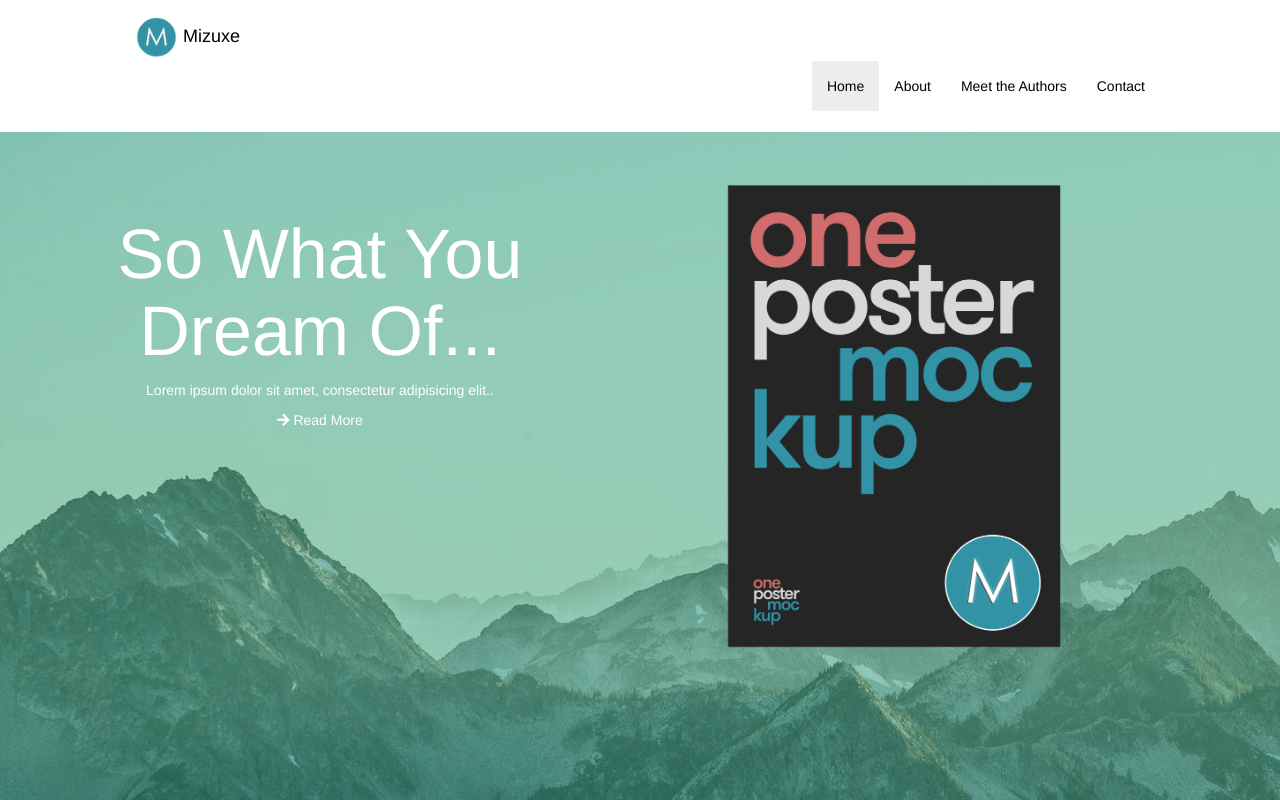
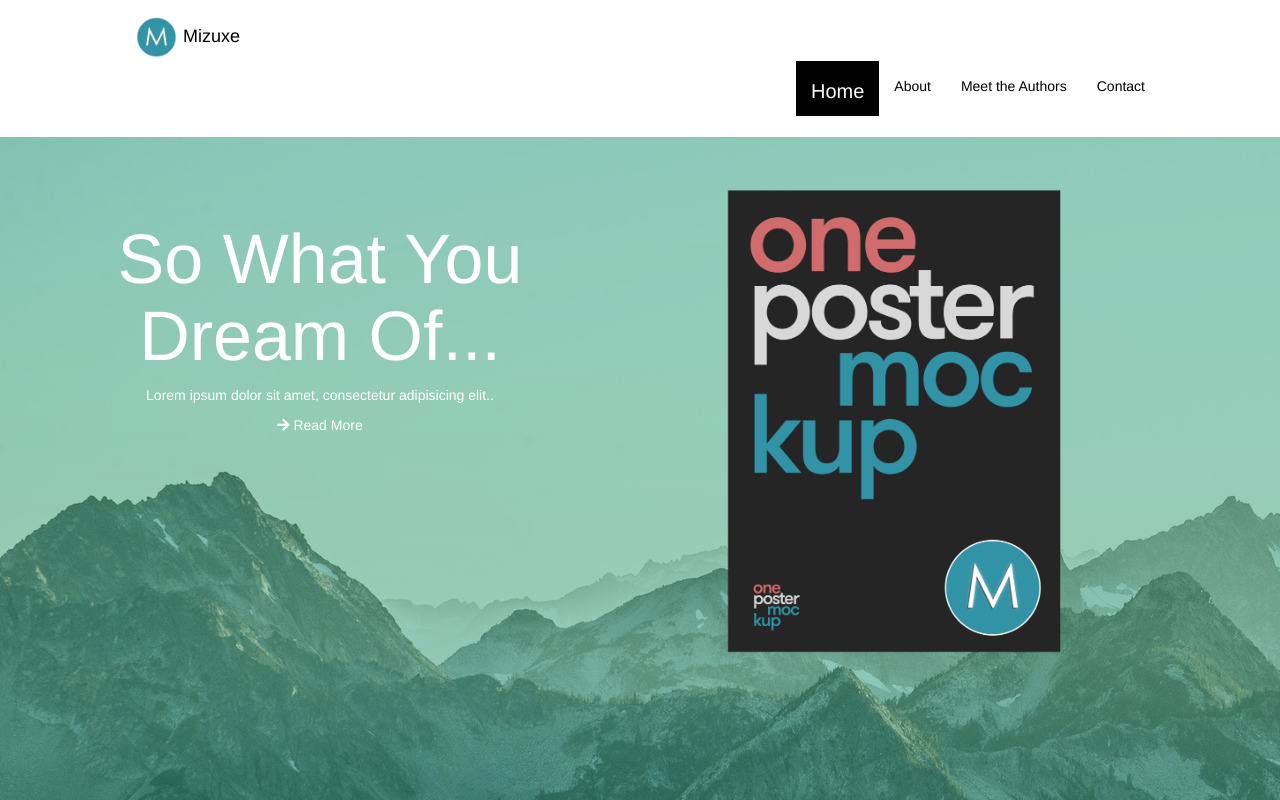
Before and after one commit to Rosik1997Stefan/RosikTest, a plain HTML site: page index.html in a window 1280 px wide. In both pictures the pointer is over the link "Home". Shown: the top 800 px of the page. Drawn offline with nearby package versions, Linux system fonts and the light colour scheme.

Commit message:
Modified style.css

```diff
--- a/style.css
+++ b/style.css
@@ -92,3 +92,10 @@
 .imgbg a{
 	color: white;
 }
+.navbar-nav>li>a:hover{
+	padding-top: 20px;
+	padding-bottom: : 20px;
+	background-color: black;
+	color: white;
+	font-size: 20px;
+}
```
